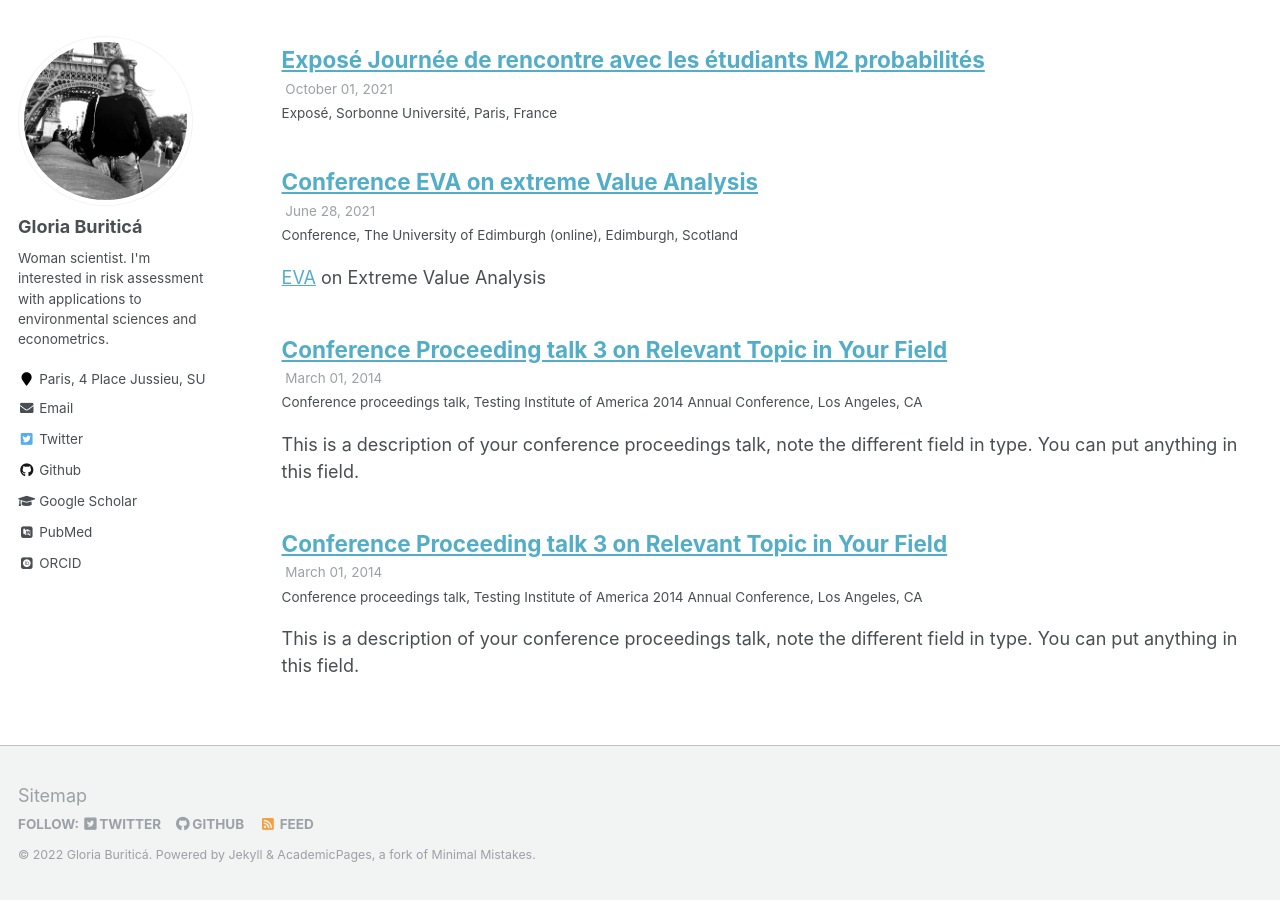
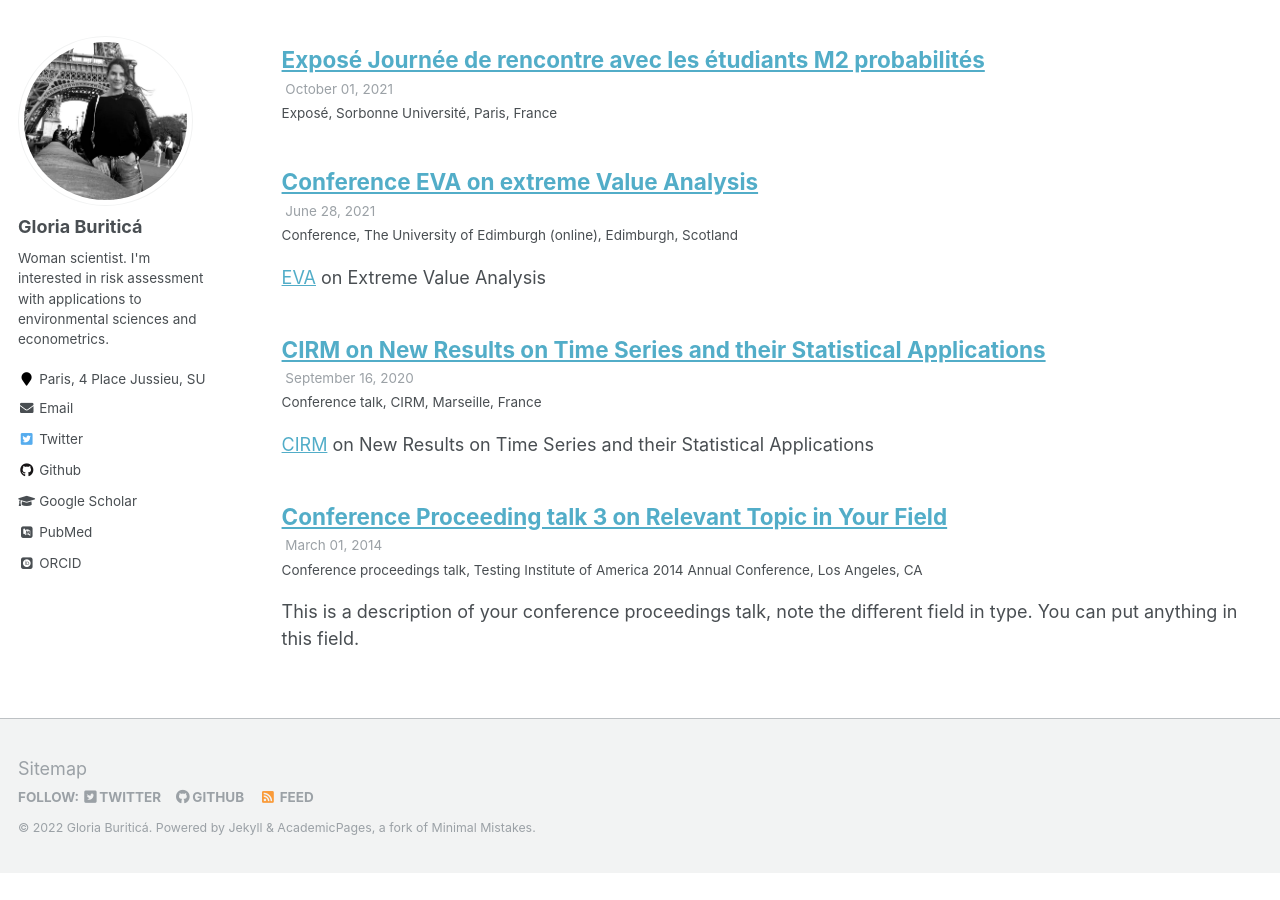
Before and after one commit to GBuritica/GBuritica.github.io, a Jekyll site: the page built from _pages/talks.html, in a window 1280 px wide and 900 px high, scrolled down 1245 px. Built offline with Jekyll 4.4.1, drawn with Linux system fonts in a browser that asks for light colours; some web fonts are replaced; a file with an impossible date is left out; after the commit the page ends 2118 px from its top, so only the background shows below that.

Commit message:
Update 2020-09-16-talk-1.md

```diff
--- a/_talks/2020-09-16-talk-1.md
+++ b/_talks/2020-09-16-talk-1.md
@@ -1,11 +1,11 @@
 ---
-title: "Conference Proceeding talk 3 on Relevant Topic in Your Field"
+title: "CIRM on New Results on Time Series and their Statistical Applications"
 collection: talks
-type: "Conference proceedings talk"
-permalink: /talks/2014-03-01-talk-3
-venue: "Testing Institute of America 2014 Annual Conference"
-date: 2014-03-01
-location: "Los Angeles, CA"
+type: "Conference talk"
+permalink: /talks/2020-09-16-talk-1
+venue: "CIRM"
+date: 2020-09-16
+location: "Marseille, France"
 ---
 
-This is a description of your conference proceedings talk, note the different field in type. You can put anything in this field.
+  [CIRM](https://conferences.cirm-math.fr/2233.html) on New Results on Time Series and their Statistical Applications
```
